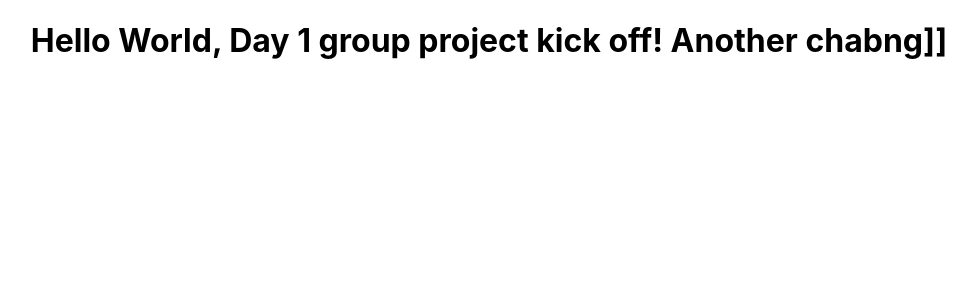
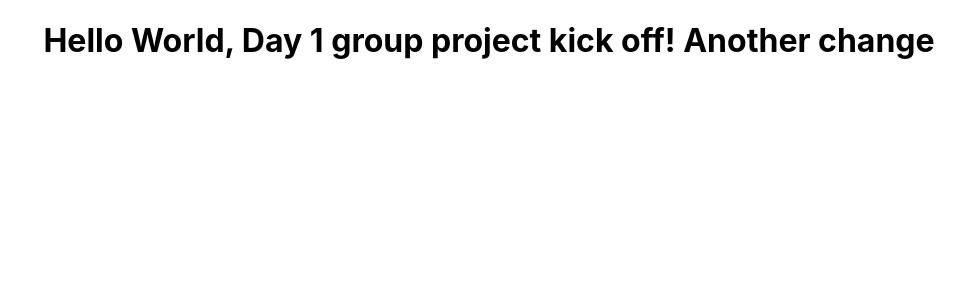
Before and after one commit to bridge-school/speak-easy-frontend, a React (Create React App) app: page / in a window 1280 px wide. Shown: the top 300 px of the page, without its empty margins (151-1127 px from the left). Built offline with nearby package versions, Linux system fonts and the light colour scheme.

Commit message:
a message

```diff
--- a/src/App.js
+++ b/src/App.js
@@ -6,7 +6,7 @@ class App extends Component {
   render() {
     return (
       <div className="App">
-        <h1>Hello World, Day 1 group project kick off! Another chabng]]</h1>
+        <h1>Hello World, Day 1 group project kick off! Another change</h1>
       </div>
     );
   }
```
